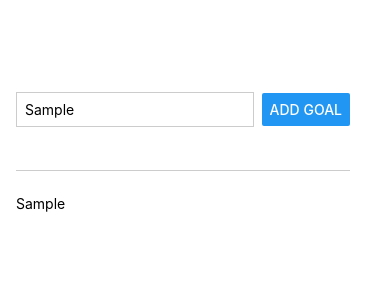
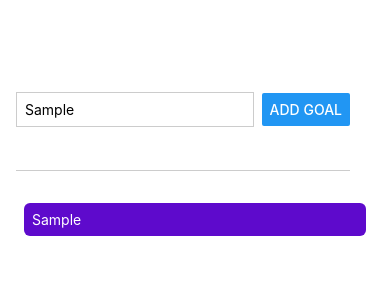
Before and after one commit to React-Native-Streamliner/GoalsApp, a React Native app: screen / in a window 390 px wide. Both pictures are taken after typing "Sample" into the empty fields and a click on the button "ADD GOAL". Shown: the top 300 px of the page. Built offline with nearby package versions, Linux system fonts and the light colour scheme.

Commit message:
Add GoalItem Style

```diff
--- a/App.js
+++ b/App.js
@@ -33,7 +33,14 @@
         />
       </View>
       <View style={styles.goalsContainer}>
-        {courseGoals.map((goal) => <Text key={goal}>{goal}</Text>)}
+        {courseGoals.map((goal) => (
+            <View
+              key={goal}
+              style={styles.goalItem} >
+                <Text style={styles.goalText}>{goal}</Text>
+            </View>
+          )
+        )}
       </View>
     </View>
   );
@@ -64,5 +71,14 @@
   },
   goalsContainer: {
     flex: 5,
+  },
+  goalItem: {
+    margin: 8,
+    padding: 8,
+    borderRadius: 6,
+    backgroundColor: '#5e0acc'
+  },
+  goalText: {
+    color: 'white'
   }
 })
```
